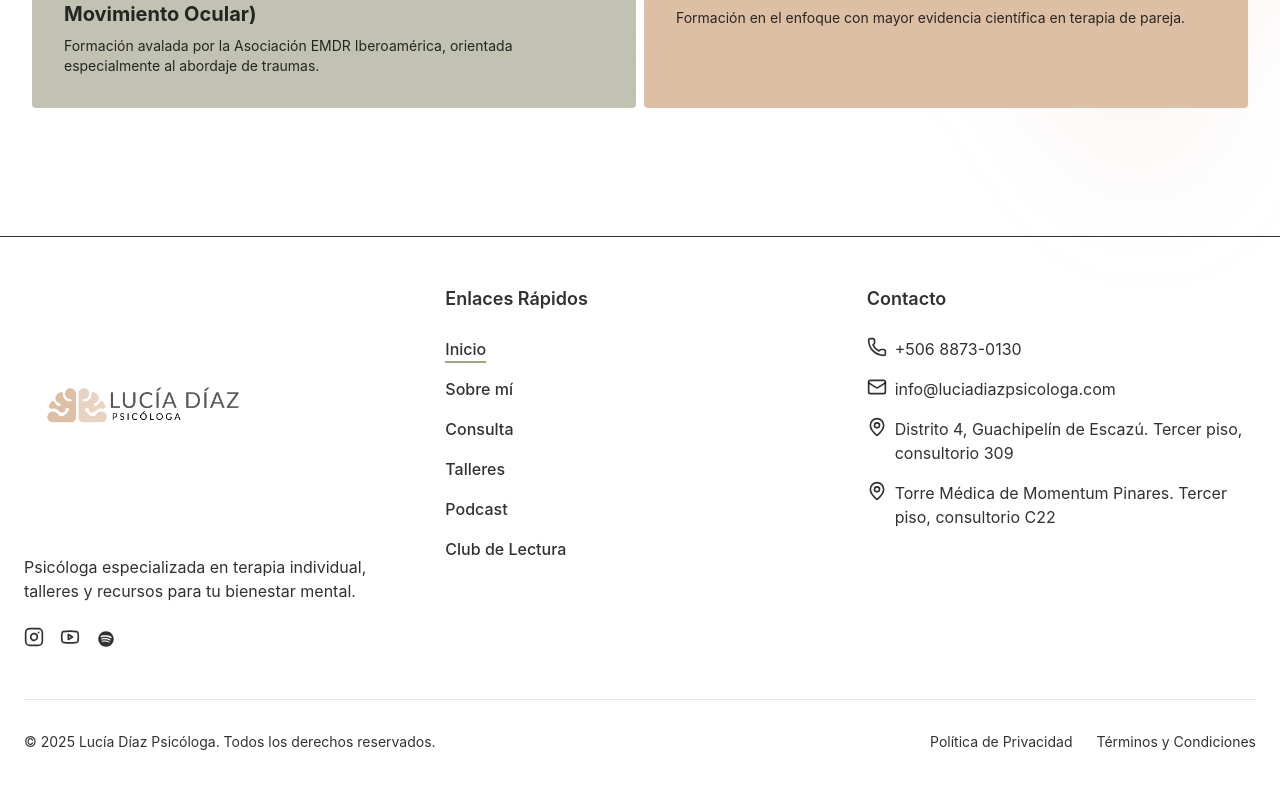
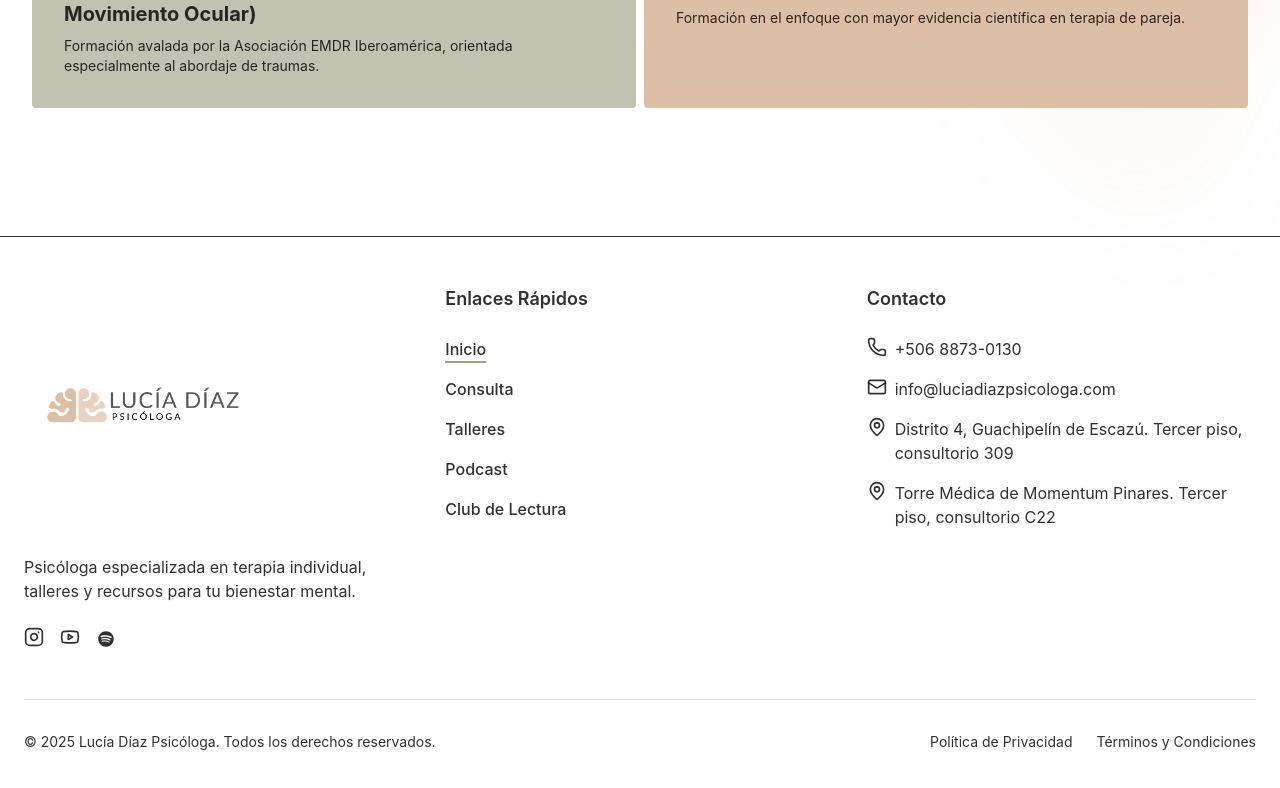
Before and after one commit to fregam/ldp, a Next.js app: page / in a window 1280 px wide. Shown: the part 3232-4020 px from the top of the page. Built offline with nearby package versions, Linux system fonts and the light colour scheme.

Commit message:
feat(pages) : added podcast and bookclub

```diff
--- a/src/components/layout/Footer.tsx
+++ b/src/components/layout/Footer.tsx
@@ -16,7 +16,6 @@ interface NavItem {
 
 const NAV_ITEMS: NavItem[] = [
   { label: 'Inicio', href: '/' },
-  { label: 'Sobre mí', href: '/sobre-mi' },
   { label: 'Consulta', href: '/consulta' },
   { label: 'Talleres', href: '/talleres' },
   { label: 'Podcast', href: '/podcast' },
```
